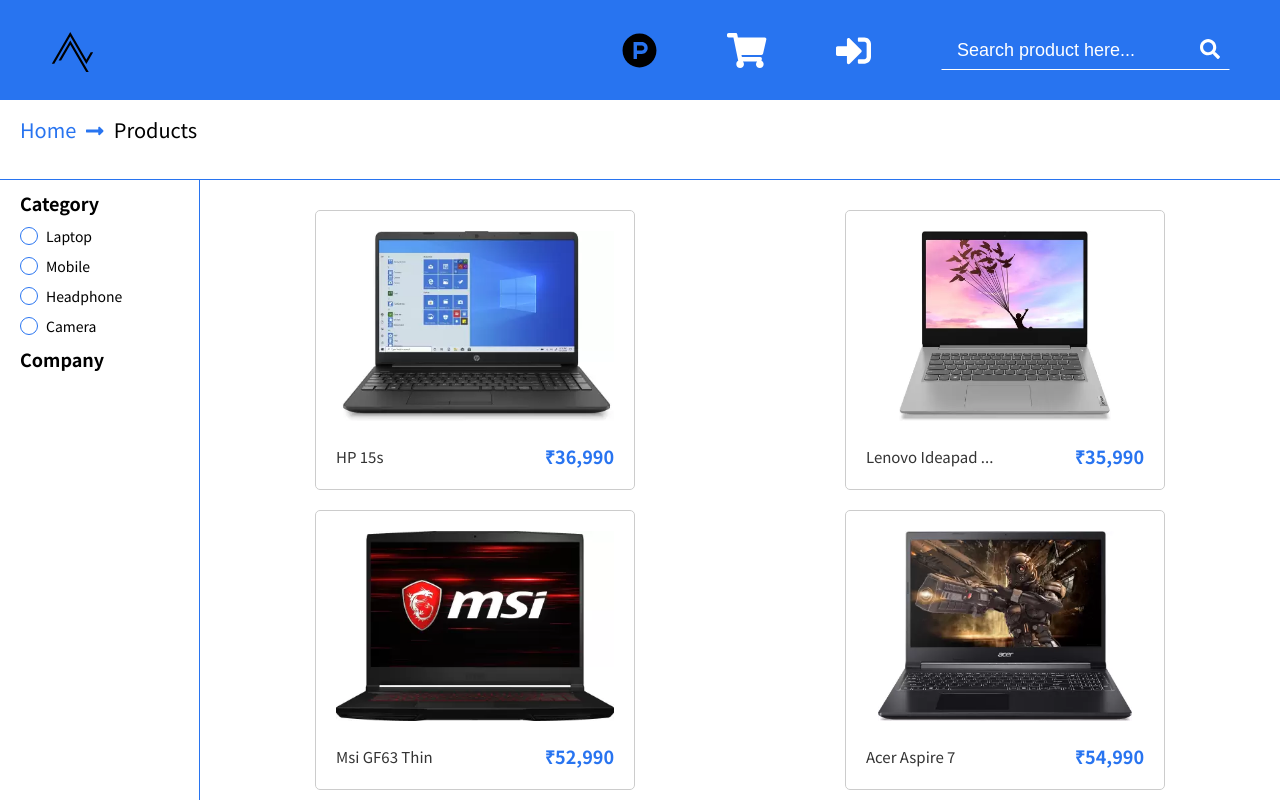
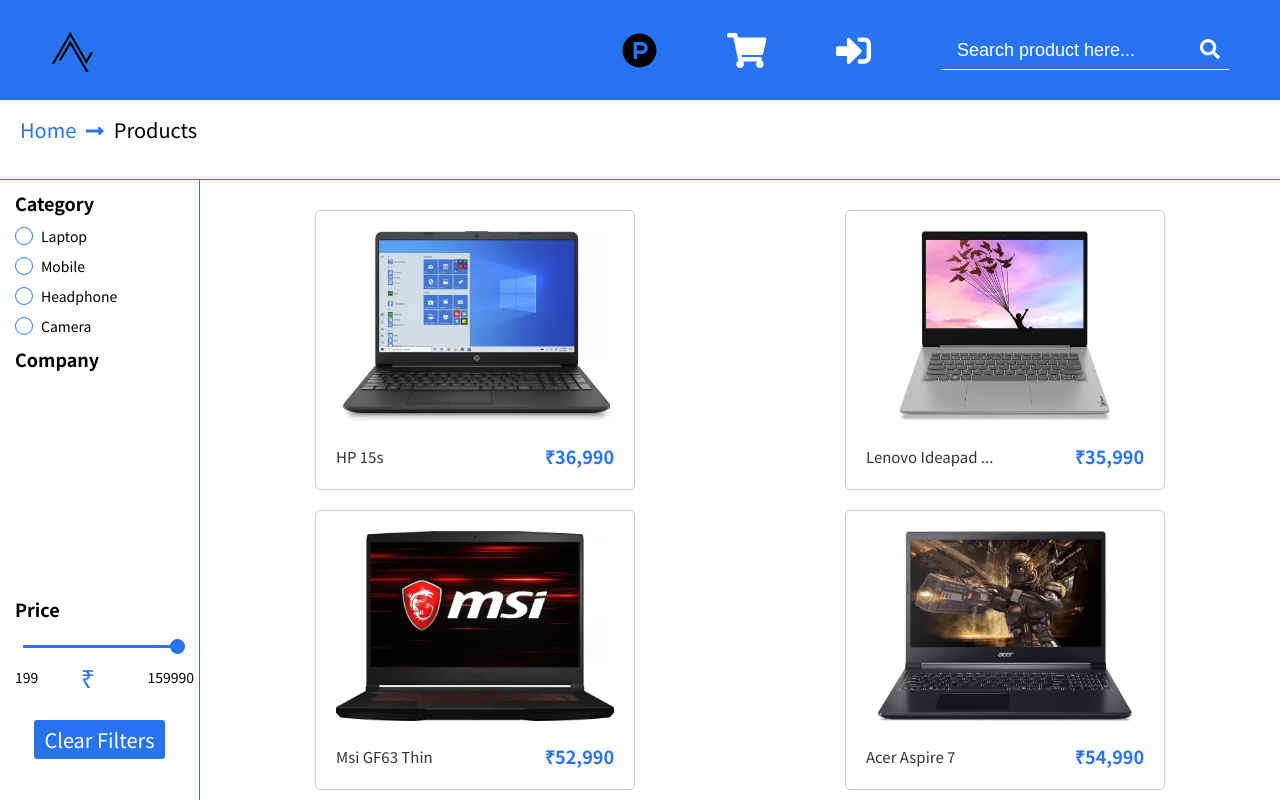
Before and after one commit to Joker-Bat/silverstore, a React (Create React App) app: page /products in a window 1280 px wide. Shown: the top 800 px of the page. Built offline with nearby package versions, Linux system fonts and the light colour scheme.

Commit message:
Finished Filter functionalities

```diff
--- a/package.json
+++ b/package.json
@@ -3,6 +3,7 @@
   "version": "0.1.0",
   "private": true,
   "dependencies": {
+    "@material-ui/core": "^4.11.4",
     "@reduxjs/toolkit": "^1.5.1",
     "@testing-library/jest-dom": "^5.11.10",
     "@testing-library/react": "^11.2.5",
--- a/src/components/Products/Filters/Filters.js
+++ b/src/components/Products/Filters/Filters.js
@@ -8,13 +8,23 @@
 import data from "../../../data/data";
 // Components
 import Checkbox from "./Checkbox/Checkbox";
+import RangeSlider from "./RangeSlider/RangeSlider";
+import Button from "../../UI/Button/Button";
 // Redux toolkit
 import { useSelector, useDispatch } from "react-redux";
-import { setCompanys } from "../../../store/filter/filterSlice";
+import {
+  resetFilter,
+  setCompanys,
+  updataPrice,
+} from "../../../store/filter/filterSlice";
+import { resetProducts } from "../../../store/products/productsSlice";
 
 // List of Categorys and its uses as state to control the companys to choose
 const categroryList = [...new Set(data.map((item) => item.type))];
 
+// Min and Max price
+const minPrice = Math.min(...data.map((item) => +item.price));
+const maxPrice = Math.max(...data.map((item) => +item.price));
 /*
 
   Main Component
@@ -23,9 +33,18 @@
 const Filters = (props) => {
   // Redux toolkit
   const dispatch = useDispatch();
-  const { categorys, companys, openFilter } = useSelector(
+  const { categorys, companys, openFilter, price } = useSelector(
     (state) => state.filter
   );
+
+  const setPrice = (event, value) => {
+    dispatch(updataPrice(value));
+  };
+
+  const clearFilters = () => {
+    dispatch(resetFilter());
+    dispatch(resetProducts());
+  };
 
   useEffect(() => {
     const filteredCompanys = getCompanysFromCategorys(
@@ -64,6 +83,20 @@
         <h1 className={classes.CompanyTitle}>Company</h1>
         <div className={classes.CompanyList}>{companyToShow}</div>
       </div>
+
+      <div className={classes.PriceContainer}>
+        <h1 className={classes.PriceTitle}>Price</h1>
+        <RangeSlider price={price} setPrice={setPrice} />
+        <div className={classes.PriceLabels}>
+          <p>{minPrice}</p>
+          <p>₹</p>
+          <p>{maxPrice}</p>
+        </div>
+      </div>
+
+      <div className={classes.ClearFilter}>
+        <Button name="Clear Filters" small clicked={clearFilters} />
+      </div>
     </aside>
   );
 };
--- a/src/components/Products/Filters/Filters.module.scss
+++ b/src/components/Products/Filters/Filters.module.scss
@@ -6,7 +6,7 @@
   height: 100vh;
   position: sticky;
   top: 50px;
-  padding: 1rem 2rem;
+  padding: 1rem 1.5rem;
   border-right: 1px solid var(--main);
   border-top: 1px solid var(--main);
 
@@ -19,7 +19,7 @@
     height: 70vh;
     width: 250px;
     background-color: #fff;
-    padding: 3rem;
+    padding: 1rem 3rem;
     position: fixed;
     top: unset;
     bottom: 12rem;
@@ -58,7 +58,13 @@
   }
 
   .CompanyContainer {
-    margin-bottom: 1rem;
+    height: 200px;
+    margin-bottom: 5rem;
+
+    @include respond($MOBILE) {
+      height: 170px;
+      margin-bottom: 8rem;
+    }
 
     .CompanyTitle {
       font-size: 1.8rem;
@@ -66,11 +72,11 @@
     }
 
     .CompanyList {
-      max-height: 250px;
+      max-height: 100%;
       overflow-y: scroll;
 
       &::-webkit-scrollbar {
-        width: 10px;
+        width: 7px;
       }
 
       &::-webkit-scrollbar-track {
@@ -85,4 +91,48 @@
       }
     }
   }
+
+  .PriceContainer {
+    display: flex;
+    flex-direction: column;
+    align-items: center;
+    margin-bottom: 1rem;
+    .PriceTitle {
+      align-self: flex-start;
+      font-size: 1.8rem;
+      margin-bottom: 1rem;
+    }
+
+    .PriceLabels {
+      width: 100%;
+      display: flex;
+      justify-content: space-between;
+      align-items: center;
+
+      p {
+        font-size: 1.4rem;
+
+        @include respond($MOBILE) {
+          font-size: 1.8rem;
+        }
+
+        &:nth-child(2) {
+          font-size: 2.5rem;
+          color: var(--main);
+        }
+
+        &:nth-child(3) {
+          position: relative;
+          right: -1rem;
+        }
+      }
+    }
+  }
+
+  .ClearFilter {
+    width: 100%;
+    display: flex;
+    justify-content: center;
+    align-items: center;
+  }
 }
--- /dev/null
+++ b/src/components/Products/Filters/RangeSlider/RangeSlider.js
@@ -0,0 +1,62 @@
+import React from "react";
+
+// data
+import data from "../../../../data/data";
+
+// Material ui
+import { withStyles } from "@material-ui/core/styles";
+import Slider from "@material-ui/core/Slider";
+
+// Min and Max price
+const minPrice = Math.min(...data.map((item) => +item.price));
+const maxPrice = Math.max(...data.map((item) => +item.price));
+
+const CustomSlider = withStyles({
+  root: {
+    color: "#2874f0",
+    height: 1,
+    padding: "13px 0",
+    width: "90%",
+    maxWidth: "250px",
+  },
+  thumb: {
+    height: 15,
+    width: 15,
+    marginTop: -6,
+  },
+  valueLabel: {
+    left: "calc(-50%)",
+    top: -20,
+    "& *": {
+      color: "#2874f0",
+      padding: "1rem",
+      fontSize: "1.5rem",
+      display: "flex",
+      alignItems: "center",
+      justifyContent: "center",
+      background: "transparent",
+    },
+  },
+  track: {
+    height: 3,
+  },
+  rail: {
+    color: "#91bbff",
+    opacity: 1,
+    height: 3,
+  },
+})(Slider);
+
+const RangeSlider = ({ price, setPrice }) => {
+  return (
+    <CustomSlider
+      value={price}
+      onChange={setPrice}
+      min={minPrice}
+      max={maxPrice}
+      valueLabelDisplay="auto"
+    />
+  );
+};
+
+export default RangeSlider;
--- a/src/components/Products/ProductsList/ProductsList.js
+++ b/src/components/Products/ProductsList/ProductsList.js
@@ -9,37 +9,27 @@
 import { useSelector, useDispatch } from "react-redux";
 
 // Helper function
-import {
-  getFilteredProductsByCategory,
-  getFilteredProductsByCompany,
-} from "./model/getFilteredProducts";
+import { getFilteredProductsByChoices } from "./model/getFilteredProducts";
 import { updateProducts } from "../../../store/products/productsSlice";
 
 const ProductsList = () => {
   // Redux toolkit
-  const { categorys, companys } = useSelector((state) => state.filter);
+  const { categorys, companys, price } = useSelector((state) => state.filter);
   const { products } = useSelector((state) => state.products);
   const dispatch = useDispatch();
 
   // UseEffect
   useEffect(() => {
-    const filteredProductsByCategory = getFilteredProductsByCategory(
+    const filteredProductsByPrice = getFilteredProductsByChoices(
       categorys,
+      companys,
+      price,
       data
     );
-    dispatch(updateProducts(filteredProductsByCategory));
-    const filteredProductsByCompany = getFilteredProductsByCompany(
-      categorys,
-      companys,
-      data
-    );
-
-    if (filteredProductsByCompany.length !== 0) {
-      dispatch(updateProducts(filteredProductsByCompany));
-    }
+    dispatch(updateProducts(filteredProductsByPrice));
 
     // eslint-disable-next-line
-  }, [categorys, companys]);
+  }, [categorys, companys, price]);
 
   // Return
   return (
--- a/src/components/Products/ProductsList/model/getFilteredProducts.js
+++ b/src/components/Products/ProductsList/model/getFilteredProducts.js
@@ -9,33 +9,33 @@
   return selectedValues;
 };
 
-// Get Products from Selected Categorys
-const getFilteredProductsByCategory = (categorys, data) => {
+// Get Products below the current price
+const getFilteredProductsByChoices = (categorys, companys, price, data) => {
+  const selectedCompanys = parseTrueValuesFromObject(companys);
   const selectedCategorys = parseTrueValuesFromObject(categorys);
-  if (selectedCategorys.length === 0) {
-    return data;
+
+  let currentProducts;
+
+  if (selectedCategorys.length !== 0) {
+    const categoryProducts = data.filter((item) => {
+      return selectedCategorys.includes(item.type);
+    });
+    if (selectedCompanys.length !== 0) {
+      currentProducts = categoryProducts.filter((item) => {
+        return selectedCompanys.includes(item.brand);
+      });
+    } else {
+      currentProducts = categoryProducts;
+    }
+  } else {
+    currentProducts = data;
   }
-  const filteredProducts = data.filter((item) => {
-    return selectedCategorys.includes(item.type);
+
+  const filteredProducts = currentProducts.filter((item) => {
+    return item.price <= price;
   });
+
   return filteredProducts;
 };
 
-// Get Products from Selected Companys
-const getFilteredProductsByCompany = (categorys, companys, data) => {
-  const selectedCompanys = parseTrueValuesFromObject(companys);
-
-  const selectedCategorys = parseTrueValuesFromObject(categorys);
-  if (companys.length === 0) {
-    return data;
-  }
-  const filteredProducts = data.filter((item) => {
-    return (
-      selectedCompanys.includes(item.brand) &&
-      selectedCategorys?.includes(item.type)
-    );
-  });
-  return filteredProducts;
-};
-
-export { getFilteredProductsByCategory, getFilteredProductsByCompany };
+export { getFilteredProductsByChoices };
--- a/src/components/UI/Button/Button.js
+++ b/src/components/UI/Button/Button.js
@@ -14,11 +14,7 @@
   uppercase && buttonClass.push(classes.Uppercase);
 
   return (
-    <Link
-      to={route ? route : ""}
-      className={buttonClass.join(" ")}
-      onClick={clicked}
-    >
+    <Link to={route} className={buttonClass.join(" ")} onClick={clicked}>
       {name}
     </Link>
   );
--- a/src/hoc/Layout.js
+++ b/src/hoc/Layout.js
@@ -29,7 +29,7 @@
           close={this.closeSidebar}
         />
         <Sidebar open={this.state.isSidebarOpen} close={this.closeSidebar} />
-        <main style={{paddingTop: '10rem'}}>
+        <main style={{paddingTop: '10rem', minHeight: '100vh'}}>
           {this.props.children}
         </main>
         <Footer />
--- a/src/store/filter/filterSlice.js
+++ b/src/store/filter/filterSlice.js
@@ -10,11 +10,15 @@
 const categroryList = [...new Set(data.map((item) => item.type))];
 const categoryState = arrayToObjectState(categroryList, false);
 
+//Max price
+const maxPrice = Math.max(...data.map((item) => +item.price));
+
 export const filterSlice = createSlice({
   name: "filter",
   initialState: {
     categorys: categoryState,
     companys: {},
+    price: maxPrice,
     openFilter: false,
   },
   reducers: {
@@ -30,10 +34,14 @@
     toggleFilter: (state) => {
       state.openFilter = !state.openFilter;
     },
+    updataPrice: (state, { payload }) => {
+      state.price = payload;
+    },
     resetFilter: (state) => {
       state.categorys = categoryState;
       state.companys = {};
       state.openFilter = false;
+      state.price = maxPrice;
     },
   },
 });
@@ -43,6 +51,7 @@
   companyCheckboxChangedHandler,
   setCompanys,
   toggleFilter,
+  updataPrice,
   resetFilter,
 } = filterSlice.actions;
 
```
Also changed, not shown: 1 other file (tests, documents, lock files or other folders).
